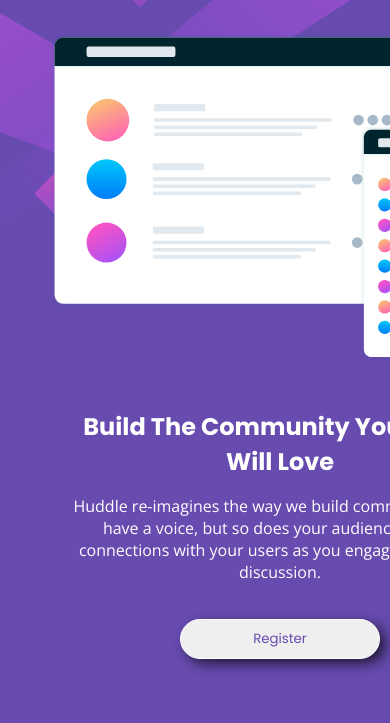
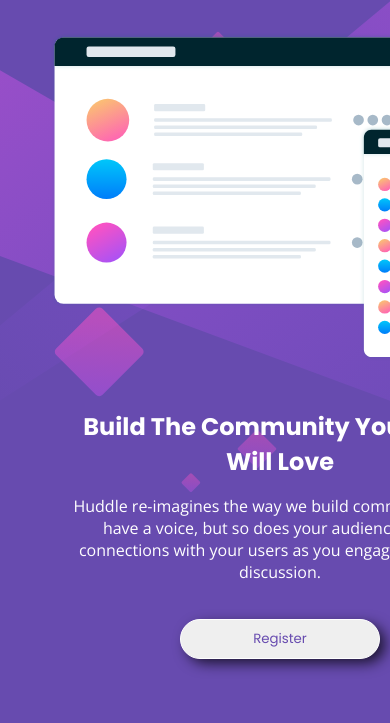
Before and after one commit to gsvidal/Huddle-Landing, a plain HTML site: page index.html in a window 390 px wide. Shown: the part 89-812 px from the top of the page. Drawn offline with nearby package versions, Linux system fonts and the light colour scheme; files whose address does not match are found by name.

Commit message:
Arreglando responsiveness version mobile

```diff
--- a/css/estilos.css
+++ b/css/estilos.css
@@ -133,10 +133,18 @@ line-height: 40px;
 @media screen and (max-width: 1270px)
 {
 
+  /* html {
+    width: 100vw;
+  } */
   body {
     width: 70vw;
     min-width: 560px;
     margin: 0 auto;
+    height: 100vh;
+    background-image: url("../images/bg-mobile.svg");
+    background-size: 150%;
+    background-repeat: no-repeat;
+    background-position: top  left;
   }
   .logo {
     margin-left: 30px;
@@ -154,14 +162,15 @@ line-height: 40px;
      display:none;
 
    }
-   .fondo-m img {
+   /* .fondo-m img {
      display:block;
-     width: 375px;
+     width: 100vw;
+     height: 100vh;
      position: fixed;
      top:0px;
      left:0px;
      z-index: -1 ;
-   }
+   } */
 
    .container {
      margin: 0 auto;
@@ -228,8 +237,8 @@ line-height: 40px;
 
 @media screen and (max-width: 375px)
 {
-  body {
+  /* body {
     width: 100vw;
 
-  }
+  } */
 }
```
